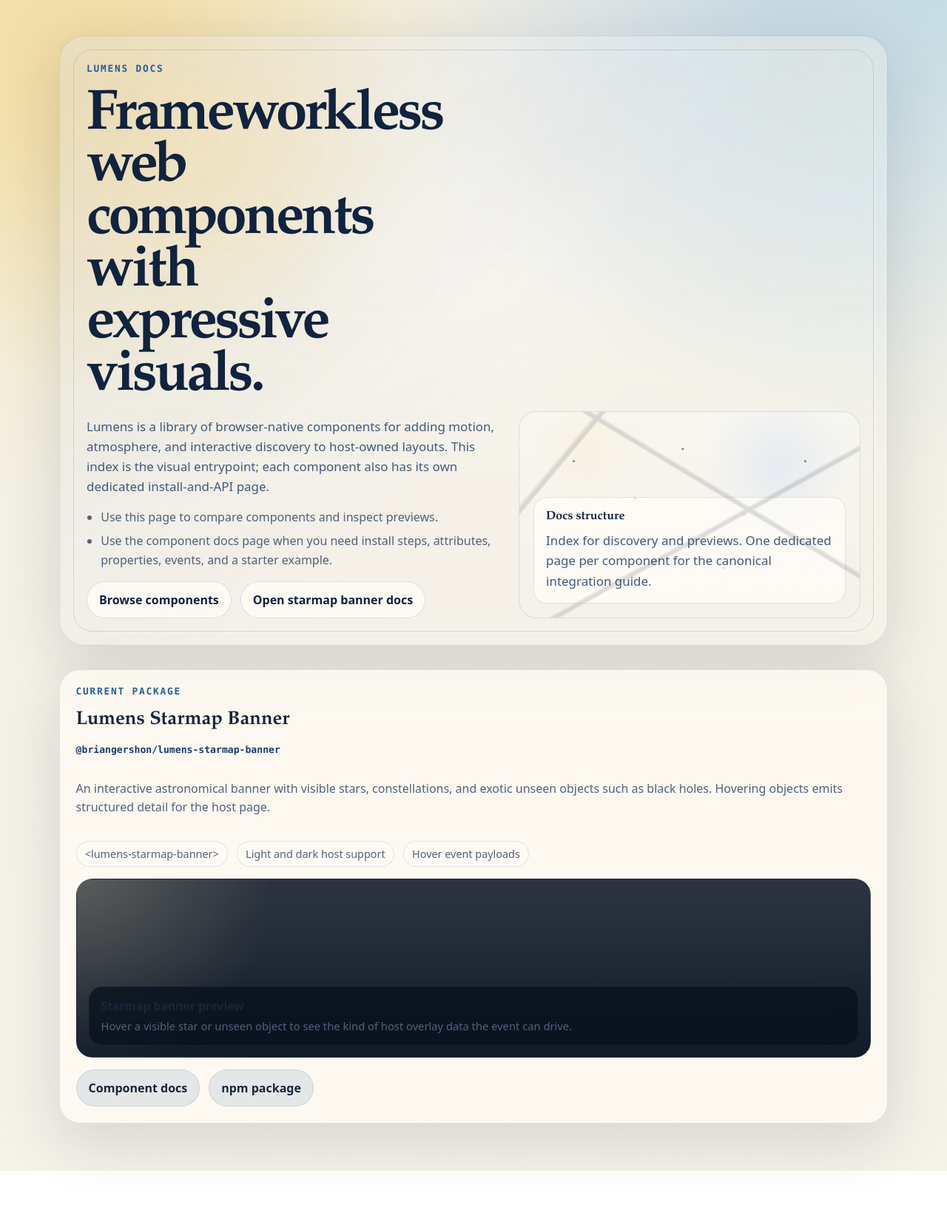
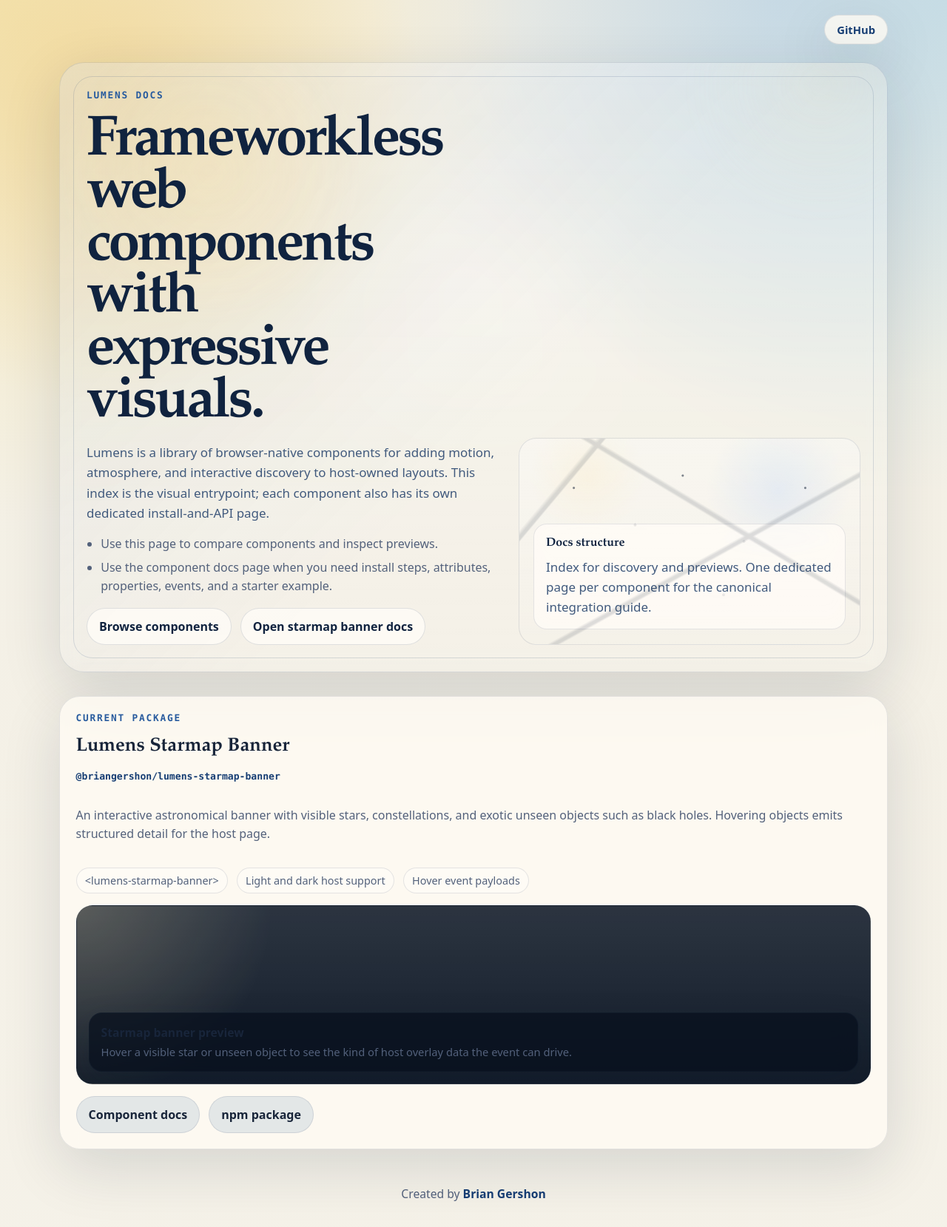
Before and after one commit to briangershon/lumens, a website: page apps/docs/src/index.html in a window 1280 px wide. Shown: the whole page at 74% size. Before the commit the page ends 1583 px from the top, so only its background shows below. Drawn offline with Linux system fonts and the light colour scheme.

Commit message:
Add link to GitHub repository in public docs.

```diff
--- a/apps/docs/src/index.html
+++ b/apps/docs/src/index.html
@@ -7,6 +7,11 @@
     <link rel="stylesheet" href="./styles.css" />
   </head>
   <body>
+    <header class="site-chrome">
+      <a class="site-chrome-link" href="https://github.com/briangershon/lumens"
+        >GitHub</a
+      >
+    </header>
     <main>
       <section class="hero">
         <div class="eyebrow">Lumens Docs</div>
@@ -98,6 +103,15 @@
       </section>
     </main>
 
+    <footer class="site-footer">
+      <p>
+        Created by
+        <a class="site-footer-link" href="https://briangershon.com"
+          >Brian Gershon</a
+        >
+      </p>
+    </footer>
+
     <script type="module">
       import './assets/lumens-starmap-banner/lumens-starmap-banner.bundle.js';
 
--- a/apps/docs/src/styles.css
+++ b/apps/docs/src/styles.css
@@ -58,6 +58,7 @@
 body {
   margin: 0;
   min-height: 100vh;
+  padding: 1rem 0 2rem;
   color: var(--text-main);
   font-family:
     'Iowan Old Style', 'Palatino Linotype', 'Book Antiqua', Palatino, Georgia,
@@ -91,10 +92,43 @@
     );
 }
 
+.site-chrome,
+.site-footer {
+  width: min(1120px, calc(100% - 2rem));
+  margin: 0 auto;
+}
+
+.site-chrome {
+  display: flex;
+  justify-content: flex-end;
+  padding-top: 0.25rem;
+}
+
+.site-chrome-link,
+.site-footer-link {
+  text-decoration: none;
+}
+
+.site-chrome-link {
+  display: inline-flex;
+  align-items: center;
+  justify-content: center;
+  padding: 0.72rem 1rem;
+  border: 1px solid var(--panel-border);
+  border-radius: 999px;
+  background: var(--panel-bg);
+  box-shadow: var(--shadow);
+  backdrop-filter: blur(12px);
+  color: var(--accent-strong);
+  font:
+    600 0.92rem/1 system-ui,
+    sans-serif;
+}
+
 main {
   width: min(1120px, calc(100% - 2rem));
   margin: 0 auto;
-  padding: 3rem 0 4rem;
+  padding: 1.5rem 0 3rem;
 }
 
 h1,
@@ -569,8 +603,26 @@
 }
 
 .route-link:hover,
-.button-link:hover {
+.button-link:hover,
+.site-chrome-link:hover,
+.site-footer-link:hover {
   text-decoration: underline;
+}
+
+.site-footer {
+  display: flex;
+  justify-content: center;
+}
+
+.site-footer p {
+  margin: 0;
+  text-align: center;
+  font-size: 0.98rem;
+}
+
+.site-footer-link {
+  color: var(--accent-strong);
+  font-weight: 600;
 }
 
 @media (max-width: 860px) {
@@ -588,4 +640,8 @@
     inset: auto 0.75rem 0.75rem 0.75rem;
     padding: 0.8rem 0.85rem;
   }
+
+  .site-chrome {
+    justify-content: center;
+  }
 }
```
Also changed, not shown: AGENTS.md (+2 -0 lines), apps/docs/src/components/lumens-starmap-banner.html (+14 -0 lines).
